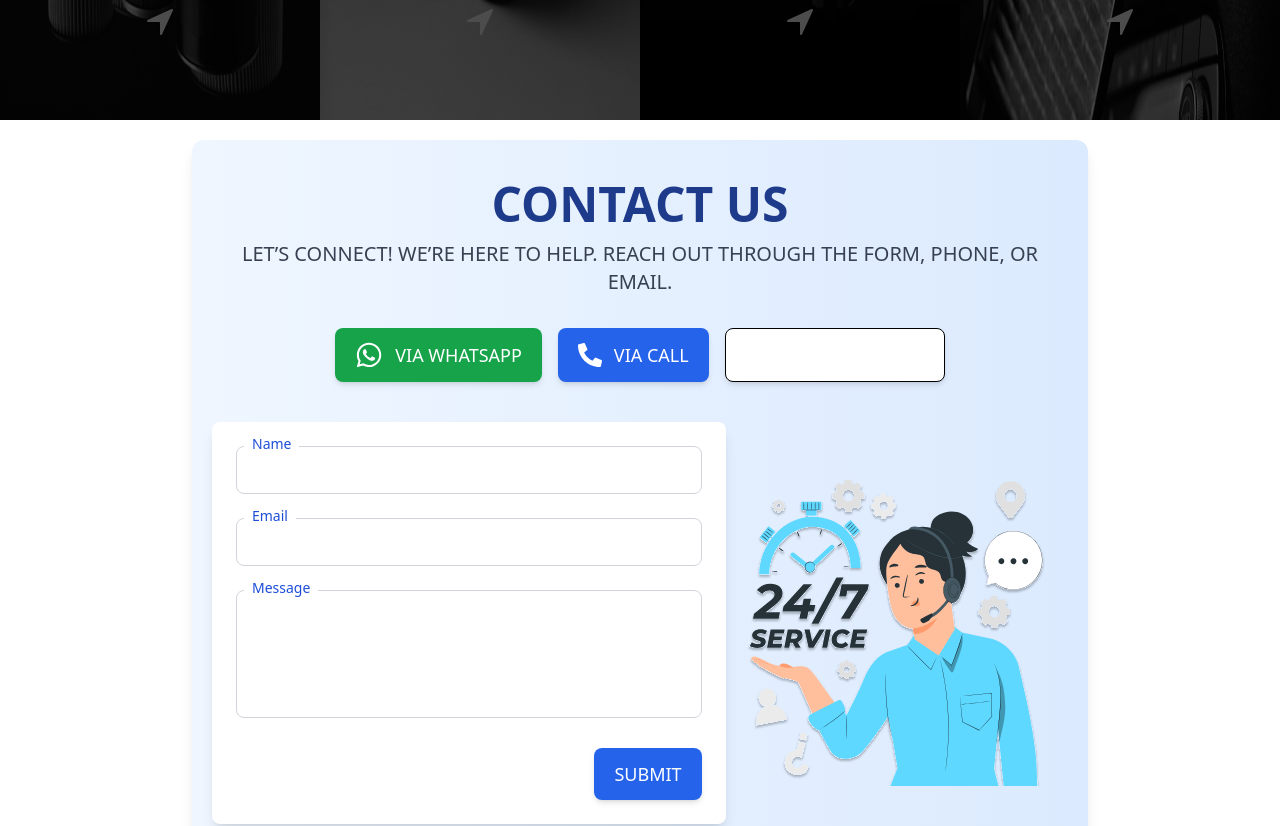
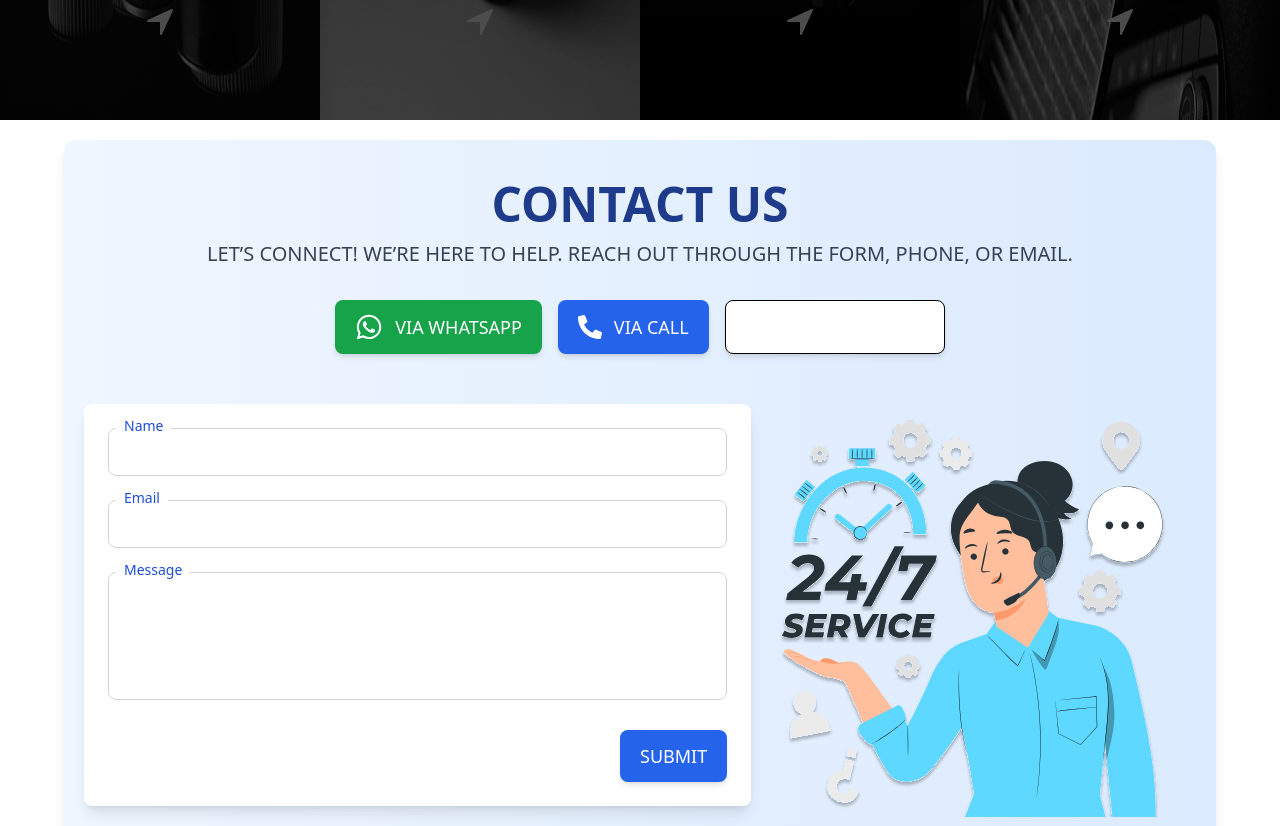
Before and after one commit to tejasbabar24/Detroit-project, a React (Vite) app in the folder frontend/: page / in a window 1280 px wide. Shown: the part 2280-3106 px from the top of the page. Built offline with nearby package versions, Linux system fonts and the light colour scheme; a web font is replaced by a local one.

Commit message:
contact form sudharla

```diff
--- a/frontend/src/components/ContactForm/ContactForm.jsx
+++ b/frontend/src/components/ContactForm/ContactForm.jsx
@@ -20,8 +20,8 @@ const ContactForm = () => {
   const onViaEmail = () => alert("Opening Mail...");
 
   return (
-    <section className="h-screen pt-5 box-border" id="contact">
-    <div className="max-w-4xl mx-auto px-5 py-10 bg-gradient-to-r from-blue-50 to-blue-100 rounded-xl shadow-lg">
+    <section className="min-h-screen  pt-5 box-border" id="contact">
+    <div className="max-w-6xl mx-auto px-5 py-10 bg-gradient-to-r from-blue-50 to-blue-100 rounded-xl shadow-lg">
       {/* Header Section */}
       <div className="text-center">
         <h1 className="text-4xl md:text-5xl font-extrabold text-blue-900">CONTACT US</h1>
```
